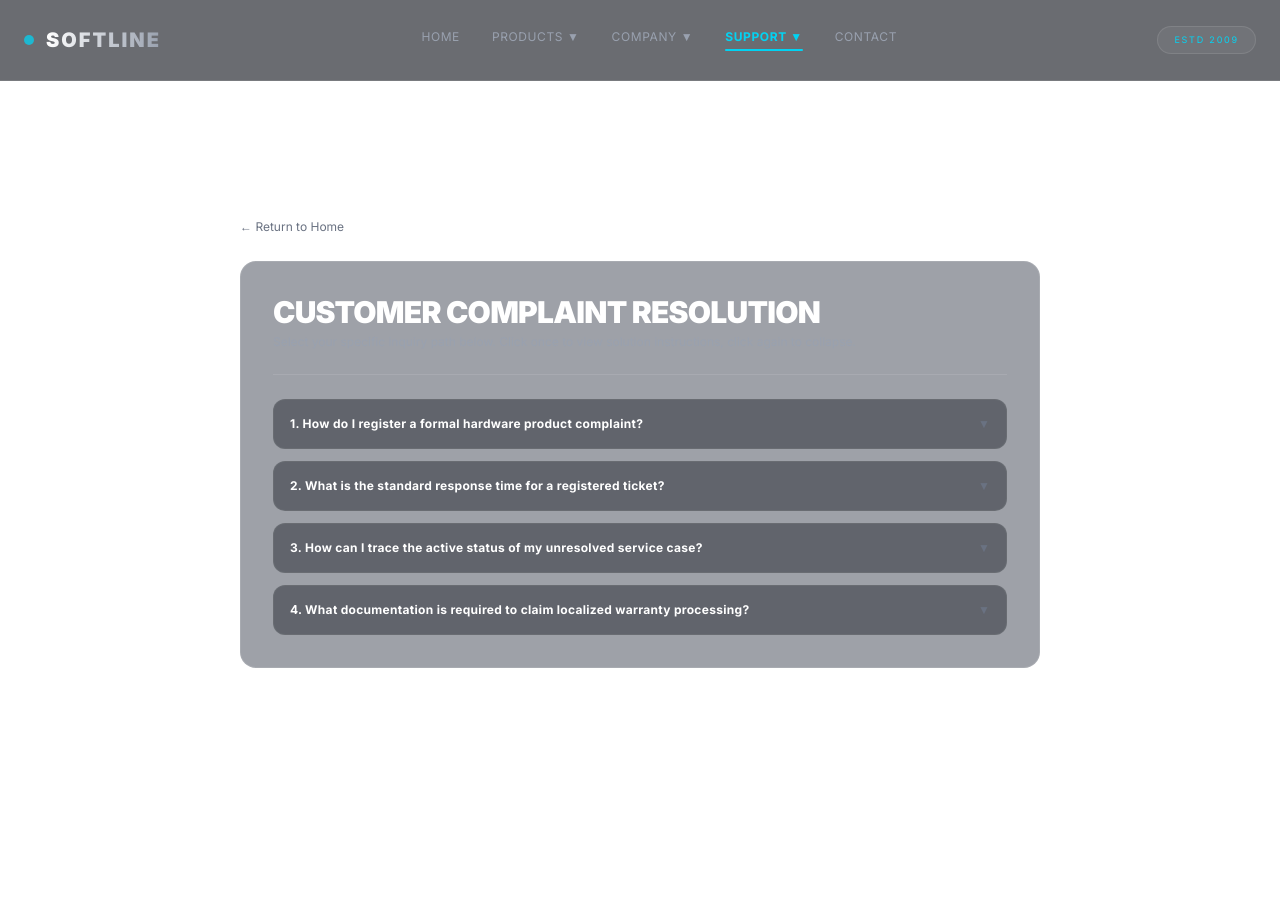
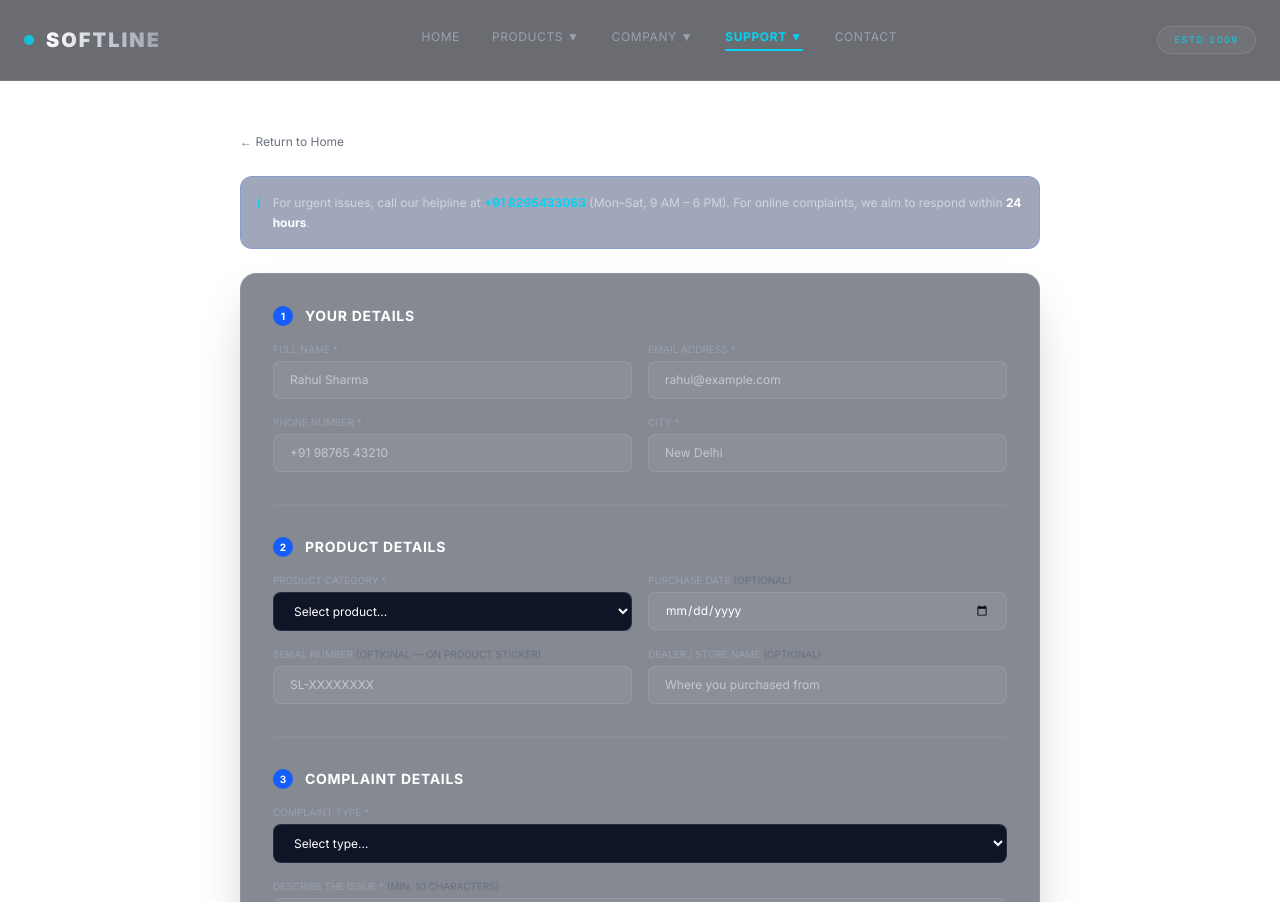
Before and after one commit to manikdhiman/softline-3d, a Next.js app: page /support/complaint in a window 1280 px wide. Shown: the top 902 px of the page. Before the commit the page ends 800 px from the top, so only its background shows below. Built offline with nearby package versions, Linux system fonts and the light colour scheme.

Commit message:
feat: implemented multi-step enterprise service ticket registration module under complaint paths

```diff
--- a/src/app/support/[slug]/page.js
+++ b/src/app/support/[slug]/page.js
@@ -6,87 +6,29 @@ import { useState } from 'react';
 
 export default function SupportDynamicPage() {
   const { slug } = useParams();
+  const [activeTab, setActiveTab] = useState(null);
 
-  // Tracks active toggled index for accordion systems
-  const [activeTab, setActiveTab] = useState(null);
+  // Form State Architecture matching screenshots
+  const [complaintForm, setComplaintForm] = useState({
+    fullName: '', emailAddress: '', phoneNumber: '', city: '',
+    productCategory: '', purchaseDate: '', serialNumber: '', dealerName: '',
+    complaintType: '', description: '', preferredContact: ''
+  });
 
   const toggleTab = (index) => {
     setActiveTab(activeTab === index ? null : index);
   };
 
-  // Full Question Database pulled verbatim from image_eaaac9.png reference tracker
+  const handleFormSubmit = (e) => {
+    e.preventDefault();
+    alert('Secure Transmission Logged. Support ticket has been successfully registered.');
+  };
+
+  // Frequently Asked Questions Dataset
   const FAQ_DATASET = [
-    {
-      q: "What products does Softline Industries manufacture?",
-      a: "Softline Industries engineers and manufactures a premium catalog of household appliances and consumer electronics, including high-performance iron and plastic air coolers, LED televisions, washing machines, high-torque mixer grinders, water geysers, and aerodynamic ceiling fans."
-    },
-    {
-      q: "Where is Softline Industries located?",
-      a: "Our primary corporate office and state-of-the-art manufacturing facilities are located Near G S Farm House, Salwan Road, Assandh, Haryana - 132039."
-    },
-    {
-      q: "How long has Softline Industries been in business?",
-      a: "Softline Industries was established in 2009. We have been engineering reliable household hardware configurations and delivering exceptional home solutions for over 17 years."
-    },
-    {
-      q: "What types of air coolers does Softline offer?",
-      a: "We offer a diverse cooling matrix including heavy-duty industrial Iron Air Coolers, highly portable and sleek Plastic Air Coolers, and high-velocity Tower and Room Coolers designed with massive water tank capacities for optimal summer thermal management."
-    },
-    {
-      q: "What washing machine models are available?",
-      a: "Our laundry systems line features highly efficient semi-automatic and full-automatic washing machines (such as our HydroCare Pro series), built with direct inverter drives, intelligent smart cycle controllers, and durable diamond steel tubs."
-    },
-    {
-      q: "Do your LED televisions support smart features?",
-      a: "Yes! Our premium smart LED televisions operate on advanced operating systems (including WebOS 4K interfaces), delivering ultra-high definition resolution, immersive stereo sound processing, built-in application hubs, and fluid casting support."
-    },
-    {
-      q: "What is the warranty period for Softline products?",
-      a: "Softline hardware profiles come standard with a comprehensive 1-year product warranty coverage on manufacturing defects, with extended protection timelines available for specific internal parts like copper motors and inverter compressors."
-    },
-    {
-      q: "How do I claim warranty service?",
-      a: "You can open an official support ticket directly through the 'File a Complaint' module in the navbar, email your purchase billing receipt data to softlineindustriesknl@gmail.com, or speak with an engineer at +91 8295433063."
-    },
-    {
-      q: "Do you provide installation support?",
-      a: "Absolutely. Our regional service centers deploy certified field engineers to assist with unboxing, mounting smart televisions, and calibrating washing machine connections straight out of the box."
-    },
-    {
-      q: "My air cooler is not cooling properly. What should I do?",
-      a: "First, check that the cooling cells and pads are clean and free of sediment build-up. Ensure the water pump is fully submerged, working properly, and the room has enough ventilation to let fresh air flow through the cooling path."
-    },
-    {
-      q: "My washing machine is showing an error or not working correctly.",
-      a: "Turn off the main power and check that the water inlet supply valves are clear and fully open. If a specific error code flashes on the digital display matrix panel, consult your model documentation guide or file a service claim on our portal."
-    },
-    {
-      q: "The TV screen has display issues or lines.",
-      a: "Verify all HDMI and cable terminal connection inputs are tightly plugged in. Perform a hard system reset by disconnecting the main wall plug socket for 60 seconds. If vertical or horizontal lines continue to flash across the matrix panel, contact our repair center immediately."
-    },
-    {
-      q: "What is your return or replacement policy?",
-      a: "Items purchased through our authorized trade network qualify for localized replacement options if our field tech notes unfixable factory hardware issues within our standard return frame window."
-    }
-  ];
-
-  const COMPLAINT_ACCORDION = [
-    {
-      title: "1. How do I register a formal hardware product complaint?",
-      content: "To initiate an engineering service file, check the silver sticker badge situated near your appliance motor base array to capture your active Batch Serial ID. Reach out directly to our central support command line at +91 8295433063 or submit your specific problem framework logs to softlineindustriesknl@gmail.com for immediate technician assignment."
-    },
-    {
-      title: "2. What is the standard response time for a registered ticket?",
-      content: "Our operational service matrix processes incoming service claims within 24 working hours. Once validated, an authorized field repair engineer will be dispatched to your location coordinates for diagnostic testing and resolution management."
-    },
-    {
-      title: "3. How can I trace the active status of my unresolved service case?",
-      content: "Every registered hardware complaint generates a unique chronological case reference ticket. You can receive real-time updates regarding components, replacement lead times, or scheduling windows by tracking directly with our customer desk during active business hours (9:00 AM – 6:00 PM)."
-    },
-    {
-      title: "4. What documentation is required to claim localized warranty processing?",
-      content: "You must provide your official purchase cash memo bill validation sheet alongside the authentic stamped warranty booklet card issued by your authorized Softline regional distribution partner at the point of trade configuration."
-    }
+    { q: "What products does Softline Industries manufacture?", a: "Softline Industries engineers and manufactures premium iron & plastic air coolers, LED televisions, washing machines, mixer grinders, geysers, and fans." },
+    { q: "Where is Softline Industries located?", a: "Our corporate office and manufacturing facilities are located Near G S Farm House, Salwan Road, Assandh, Haryana - 132039." },
+    { q: "How long has Softline Industries been in business?", a: "Softline Industries was established in 2009. We have been delivering reliable home hardware configurations for over 17 years." }
   ];
 
   return (
@@ -96,39 +38,21 @@ export default function SupportDynamicPage() {
         <Link href="/" className="text-xs font-mono text-gray-500 hover:text-cyan-400 transition">← Return to Home</Link>
       </div>
 
-      {/* RENDER VIEW 1: REBUILT EXPANSIBLE FAQs SYSTEM (From image_eaaac9.png) */}
+      {/* RENDER VIEW 1: Frequently Asked Questions */}
       {slug === 'faqs' && (
         <div className="bg-[#0d1527]/40 border border-white/10 p-6 md:p-8 rounded-2xl space-y-6">
           <div>
             <h1 className="text-3xl font-black uppercase tracking-tight text-white">Frequently Asked Questions</h1>
-            <p className="text-xs text-gray-400 font-mono mt-1">Click on a question card matrix to view support documentation solutions.</p>
           </div>
-
           <hr className="border-white/10" />
-
           <div className="space-y-3">
             {FAQ_DATASET.map((item, index) => (
-              <div
-                key={index}
-                className="border border-white/5 bg-[#070A13]/40 rounded-xl overflow-hidden transition-all duration-300"
-              >
-                <button
-                  onClick={() => toggleTab(index)}
-                  className="w-full text-left p-4 flex justify-between items-center hover:bg-white/5 transition-colors focus:outline-none group"
-                >
-                  <span className={`text-xs font-bold font-mono tracking-wide transition-colors ${activeTab === index ? 'text-cyan-400' : 'text-white group-hover:text-cyan-400'}`}>
-                    {item.q}
-                  </span>
-                  <span className={`text-xs font-mono transition-transform duration-300 ${activeTab === index ? 'text-cyan-400 rotate-180' : 'text-gray-500'}`}>
-                    ▼
-                  </span>
+              <div key={index} className="border border-white/5 bg-[#070A13]/40 rounded-xl overflow-hidden">
+                <button onClick={() => toggleTab(index)} className="w-full text-left p-4 flex justify-between items-center hover:bg-white/5 transition-colors focus:outline-none">
+                  <span className="text-xs font-bold font-mono tracking-wide text-white">{item.q}</span>
+                  <span className="text-xs font-mono">▼</span>
                 </button>
-
-                <div
-                  className={`transition-all duration-300 ease-in-out font-mono text-xs text-gray-400 leading-relaxed overflow-hidden ${
-                    activeTab === index ? 'max-h-60 p-4 pt-0 border-t border-white/5 opacity-100' : 'max-h-0 opacity-0'
-                  }`}
-                >
+                <div className={`font-mono text-xs text-gray-400 leading-relaxed overflow-hidden transition-all duration-200 ${activeTab === index ? 'p-4 pt-0 border-t border-white/5 max-h-40' : 'max-h-0'}`}>
                   {item.a}
                 </div>
               </div>
@@ -137,44 +61,130 @@ export default function SupportDynamicPage() {
         </div>
       )}
 
-      {/* RENDER VIEW 2: Interactive Toggle Complaint Support Matrix */}
+      {/* REBUILT RENDER VIEW 2: HIGH-END SERVICE REGISTRATION FORM (From image_eab22b.png series) */}
       {slug === 'complaint' && (
-        <div className="bg-[#0d1527]/40 border border-white/10 p-6 md:p-8 rounded-2xl space-y-6">
-          <div>
-            <h1 className="text-3xl font-black uppercase tracking-tight text-white">Customer Complaint Resolution</h1>
-            <p className="text-xs text-gray-400 font-mono mt-1">Select your specific inquiry path below. Click once to view solution instructions, click again to collapse.</p>
+        <div className="space-y-6">
+
+          {/* Top Urgent Alert Broadcast Banner from image_eab22b.png */}
+          <div className="w-full bg-blue-950/40 backdrop-blur-md border border-blue-500/20 rounded-xl p-4 flex items-start gap-3 text-xs font-mono text-gray-300 leading-relaxed">
+            <span className="text-cyan-400 font-bold text-sm">ℹ</span>
+            <div>
+              For urgent issues, call our helpline at <span className="text-cyan-400 font-bold select-all">+91 8295433063</span> (Mon–Sat, 9 AM – 6 PM). For online complaints, we aim to respond within <span className="text-white font-bold">24 hours</span>.
+            </div>
           </div>
 
-          <hr className="border-white/10" />
+          <form onSubmit={handleFormSubmit} className="bg-[#0d1527]/50 backdrop-blur-xl border border-white/10 p-6 md:p-8 rounded-2xl space-y-8 shadow-2xl">
 
-          <div className="space-y-3">
-            {COMPLAINT_ACCORDION.map((item, index) => (
-              <div
-                key={index}
-                className="border border-white/5 bg-[#070A13]/40 rounded-xl overflow-hidden transition-all duration-300"
-              >
-                <button
-                  onClick={() => toggleTab(index)}
-                  className="w-full text-left p-4 flex justify-between items-center hover:bg-white/5 transition-colors focus:outline-none"
-                >
-                  <span className="text-xs font-bold font-mono tracking-wide text-white group-hover:text-cyan-400">
-                    {item.title}
-                  </span>
-                  <span className={`text-xs font-mono transition-transform duration-300 ${activeTab === index ? 'text-cyan-400 rotate-180' : 'text-gray-500'}`}>
-                    ▼
-                  </span>
-                </button>
-
-                <div
-                  className={`transition-all duration-300 ease-in-out font-mono text-xs text-gray-400 leading-relaxed overflow-hidden ${
-                    activeTab === index ? 'max-h-60 p-4 pt-0 border-t border-white/5 opacity-100' : 'max-h-0 opacity-0'
-                  }`}
-                >
-                  {item.content}
+            {/* STEP 1 BLOCK: INDIVIDUAL CONSUMER DETAILS */}
+            <div className="space-y-4">
+              <div className="flex items-center gap-3">
+                <div className="w-5 h-5 rounded-full bg-blue-600 text-white flex items-center justify-center font-mono text-[10px] font-bold">1</div>
+                <h3 className="text-sm font-bold uppercase tracking-wider text-white">Your Details</h3>
+              </div>
+              <div className="grid grid-cols-1 md:grid-cols-2 gap-4">
+                <div className="flex flex-col space-y-1">
+                  <label className="text-[10px] font-mono text-gray-400 uppercase">Full Name *</label>
+                  <input type="text" required placeholder="Rahul Sharma" className="bg-white/5 border border-white/10 px-4 py-2.5 rounded-lg text-xs font-mono text-white focus:border-cyan-400 outline-none transition" onChange={e => setComplaintForm({...complaintForm, fullName: e.target.value})} />
+                </div>
+                <div className="flex flex-col space-y-1">
+                  <label className="text-[10px] font-mono text-gray-400 uppercase">Email Address *</label>
+                  <input type="email" required placeholder="rahul@example.com" className="bg-white/5 border border-white/10 px-4 py-2.5 rounded-lg text-xs font-mono text-white focus:border-cyan-400 outline-none transition" onChange={e => setComplaintForm({...complaintForm, emailAddress: e.target.value})} />
                 </div>
               </div>
-            ))}
-          </div>
+              <div className="grid grid-cols-1 md:grid-cols-2 gap-4">
+                <div className="flex flex-col space-y-1">
+                  <label className="text-[10px] font-mono text-gray-400 uppercase">Phone Number *</label>
+                  <input type="text" required placeholder="+91 98765 43210" className="bg-white/5 border border-white/10 px-4 py-2.5 rounded-lg text-xs font-mono text-white focus:border-cyan-400 outline-none transition" onChange={e => setComplaintForm({...complaintForm, phoneNumber: e.target.value})} />
+                </div>
+                <div className="flex flex-col space-y-1">
+                  <label className="text-[10px] font-mono text-gray-400 uppercase">City *</label>
+                  <input type="text" required placeholder="New Delhi" className="bg-white/5 border border-white/10 px-4 py-2.5 rounded-lg text-xs font-mono text-white focus:border-cyan-400 outline-none transition" onChange={e => setComplaintForm({...complaintForm, city: e.target.value})} />
+                </div>
+              </div>
+            </div>
+
+            <hr className="border-white/5" />
+
+            {/* STEP 2 BLOCK: HARDWARE SPECIFICATION PROFILE */}
+            <div className="space-y-4">
+              <div className="flex items-center gap-3">
+                <div className="w-5 h-5 rounded-full bg-blue-600 text-white flex items-center justify-center font-mono text-[10px] font-bold">2</div>
+                <h3 className="text-sm font-bold uppercase tracking-wider text-white">Product Details</h3>
+              </div>
+              <div className="grid grid-cols-1 md:grid-cols-2 gap-4">
+                <div className="flex flex-col space-y-1">
+                  <label className="text-[10px] font-mono text-gray-400 uppercase">Product Category *</label>
+                  <select required className="bg-[#0d1527] border border-white/10 px-4 py-2.5 rounded-lg text-xs font-mono text-white focus:border-cyan-400 outline-none cursor-pointer" onChange={e => setComplaintForm({...complaintForm, productCategory: e.target.value})}>
+                    <option value="">Select product...</option>
+                    <option value="coolers">Air Coolers</option>
+                    <option value="televisions">LED Televisions</option>
+                    <option value="washing">Washing Machines</option>
+                    <option value="grinders">Mixer Grinders</option>
+                    <option value="geysers">Water Geysers</option>
+                    <option value="fans">Ceiling Fans</option>
+                  </select>
+                </div>
+                <div className="flex flex-col space-y-1">
+                  <label className="text-[10px] font-mono text-gray-400 uppercase">Purchase Date <span className="text-gray-500">(optional)</span></label>
+                  <input type="date" className="bg-white/5 border border-white/10 px-4 py-2.5 rounded-lg text-xs font-mono text-white focus:border-cyan-400 outline-none transition" onChange={e => setComplaintForm({...complaintForm, purchaseDate: e.target.value})} />
+                </div>
+              </div>
+              <div className="grid grid-cols-1 md:grid-cols-2 gap-4">
+                <div className="flex flex-col space-y-1">
+                  <label className="text-[10px] font-mono text-gray-400 uppercase">Serial Number <span className="text-gray-500">(optional — on product sticker)</span></label>
+                  <input type="text" placeholder="SL-XXXXXXXX" className="bg-white/5 border border-white/10 px-4 py-2.5 rounded-lg text-xs font-mono text-white focus:border-cyan-400 outline-none transition" onChange={e => setComplaintForm({...complaintForm, serialNumber: e.target.value})} />
+                </div>
+                <div className="flex flex-col space-y-1">
+                  <label className="text-[10px] font-mono text-gray-400 uppercase">Dealer / Store Name <span className="text-gray-500">(optional)</span></label>
+                  <input type="text" placeholder="Where you purchased from" className="bg-white/5 border border-white/10 px-4 py-2.5 rounded-lg text-xs font-mono text-white focus:border-cyan-400 outline-none transition" onChange={e => setComplaintForm({...complaintForm, dealerName: e.target.value})} />
+                </div>
+              </div>
+            </div>
+
+            <hr className="border-white/5" />
+
+            {/* STEP 3 BLOCK: INCIDENT DESCRIPTION & TRANSMISSION */}
+            <div className="space-y-4">
+              <div className="flex items-center gap-3">
+                <div className="w-5 h-5 rounded-full bg-blue-600 text-white flex items-center justify-center font-mono text-[10px] font-bold">3</div>
+                <h3 className="text-sm font-bold uppercase tracking-wider text-white">Complaint Details</h3>
+              </div>
+              <div className="flex flex-col space-y-1">
+                <label className="text-[10px] font-mono text-gray-400 uppercase">Complaint Type *</label>
+                <select required className="bg-[#0d1527] border border-white/10 px-4 py-2.5 rounded-lg text-xs font-mono text-white focus:border-cyan-400 outline-none cursor-pointer" onChange={e => setComplaintForm({...complaintForm, complaintType: e.target.value})}>
+                  <option value="">Select type...</option>
+                  <option value="technical">Technical Malfunction</option>
+                  <option value="damage">Physical Component Damage</option>
+                  <option value="installation">Installation Delay</option>
+                  <option value="other">Other Operational Inquiries</option>
+                </select>
+              </div>
+              <div className="flex flex-col space-y-1">
+                <label className="text-[10px] font-mono text-gray-400 uppercase">Describe the Issue * <span className="text-gray-500">(min. 10 characters)</span></label>
+                <textarea rows="4" required placeholder="Please describe the problem in detail — when it started, what happens, any error messages..." className="bg-white/5 border border-white/10 p-4 rounded-lg text-xs font-mono text-white focus:border-cyan-400 outline-none resize-none transition" onChange={e => setComplaintForm({...complaintForm, description: e.target.value})} />
+              </div>
+              <div className="flex flex-col space-y-1">
+                <label className="text-[10px] font-mono text-gray-400 uppercase">Preferred Contact Method *</label>
+                <select required className="bg-[#0d1527] border border-white/10 px-4 py-2.5 rounded-lg text-xs font-mono text-white focus:border-cyan-400 outline-none cursor-pointer" onChange={e => setComplaintForm({...complaintForm, preferredContact: e.target.value})}>
+                  <option value="">Select...</option>
+                  <option value="phone">Voice Call Support</option>
+                  <option value="email">Email Logs Correspondence</option>
+                </select>
+              </div>
+            </div>
+
+            {/* Fraud Notice Safety Caution Box from image_eab284.png */}
+            <div className="w-full bg-orange-950/20 border border-orange-500/20 rounded-xl p-4 flex items-start gap-3 text-[11px] font-mono text-orange-400/90 leading-relaxed">
+              <span className="text-orange-400 font-bold">⚠️</span>
+              <div>
+                Please do not share financial information (bank/card details) in the form above. Softline Industries will never ask for payment to resolve a complaint.
+              </div>
+            </div>
+
+            <button type="submit" className="w-full bg-blue-600 hover:bg-blue-500 font-bold text-xs uppercase tracking-widest py-4 rounded-xl transition shadow-xl shadow-blue-600/20">
+              Submit Complaint
+            </button>
+          </form>
         </div>
       )}
 
@@ -184,9 +194,7 @@ export default function SupportDynamicPage() {
           <h1 className="text-3xl font-black uppercase tracking-tight text-white">E-Waste Recycling Matrix</h1>
           <hr className="border-white/10" />
           <div className="font-mono text-xs text-gray-400 space-y-4 leading-relaxed">
-            <p>Softline Industries is completely committed to environmental sustainability and compliant electronic waste management. In adherence with global environmental standards, we ensure clean end-of-life device recycling profiles.</p>
-            <p className="text-cyan-400 font-bold">Do not discard old household appliance systems inside regular municipal waste collection centers.</p>
-            <p>Please safely coordinate system drop-offs by scheduling an industrial item recycling pickup loop with our central helpline channel desks.</p>
+            <p>Softline Industries is completely committed to environmental sustainability and compliant electronic waste management.</p>
           </div>
         </div>
       )}
@@ -197,7 +205,7 @@ export default function SupportDynamicPage() {
           <h1 className="text-3xl font-black uppercase tracking-tight text-white">Resource Downloads</h1>
           <hr className="border-white/10" />
           <div className="space-y-3 font-mono text-xs">
-            {['Tejas-100-Cooler-Manual.pdf', 'HydroCare-Pro-Washing-Installation-Spec.pdf', 'Softline-Corporate-Product-Catalog-2026.pdf'].map((file, idx) => (
+            {['Tejas-100-Cooler-Manual.pdf', 'HydroCare-Pro-Washing-Installation-Spec.pdf'].map((file, idx) => (
               <div key={idx} className="flex justify-between items-center p-3 bg-white/5 border border-white/5 rounded-lg">
                 <span className="text-gray-300">{file}</span>
                 <button onClick={() => alert('Downloading resource file asset...')} className="text-cyan-400 hover:underline font-bold">Download ↓</button>
```
